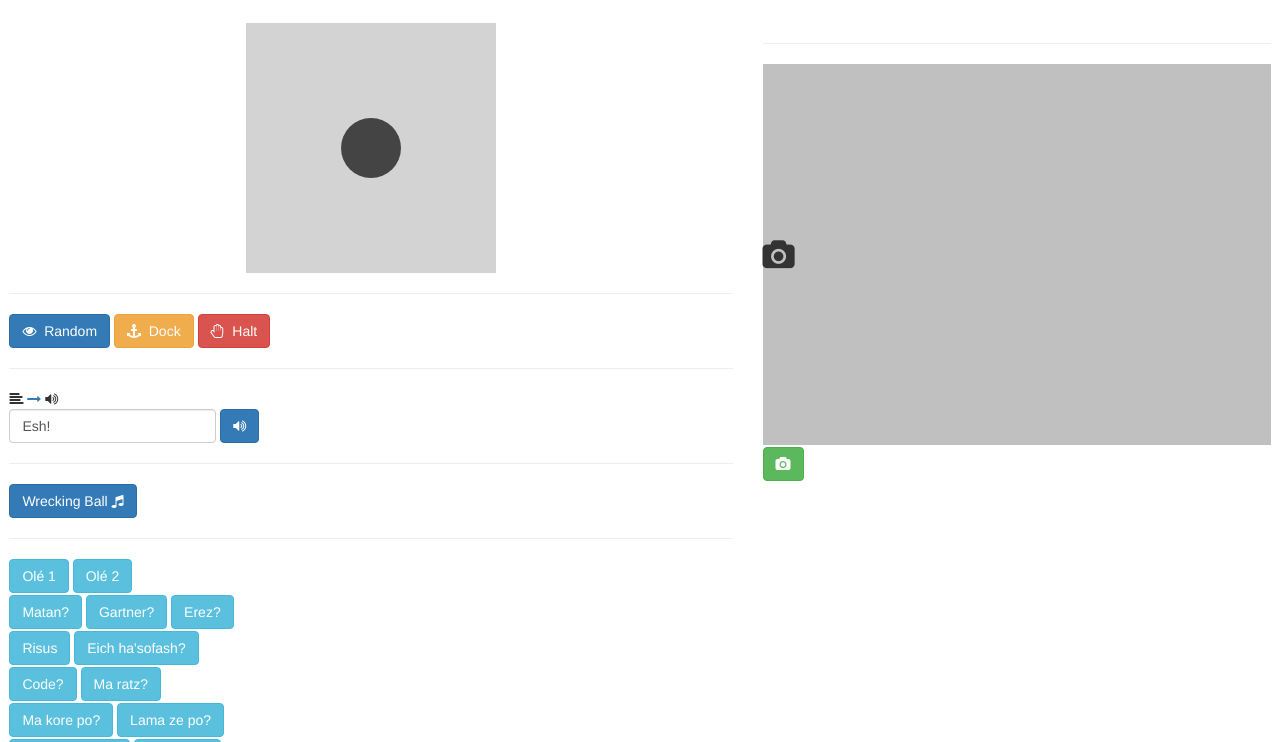
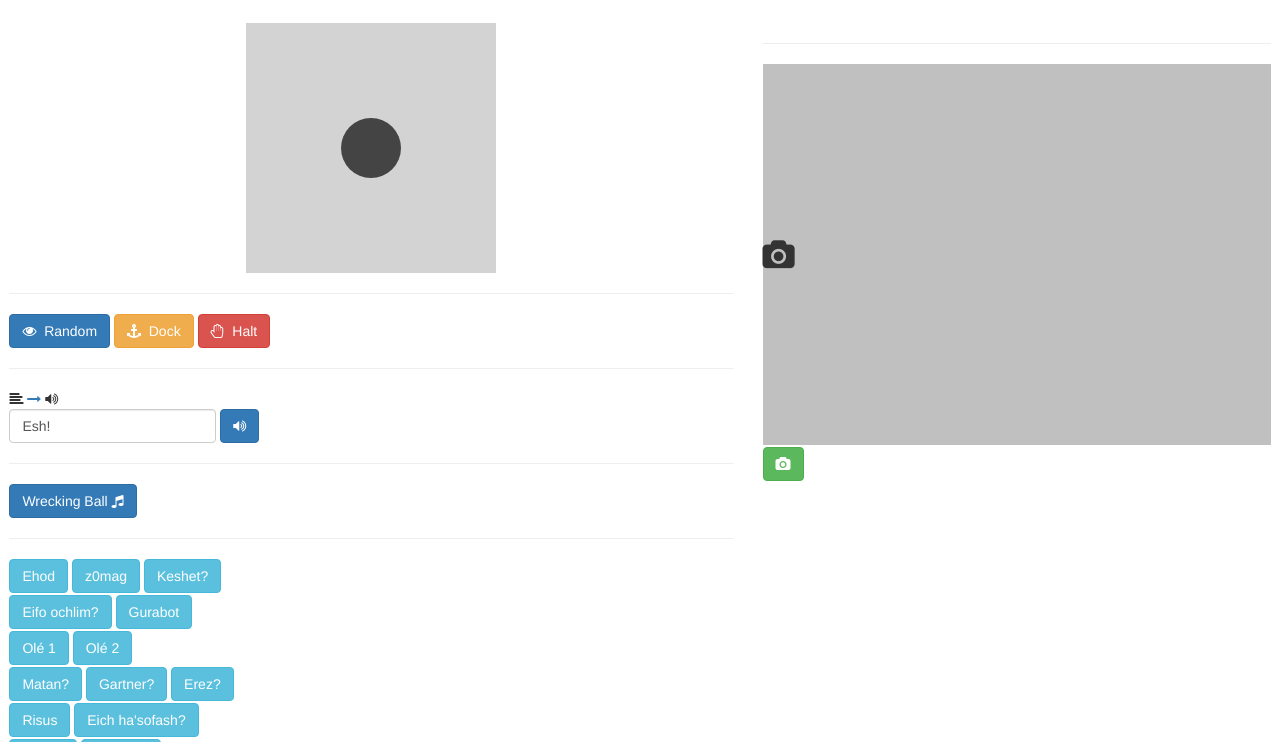
Before and after one commit to rot-13/gurabot, a plain HTML site: page public/index.html in a window 1280 px wide. Shown: the part 58-800 px from the top of the page. Drawn offline with nearby package versions, Linux system fonts and the light colour scheme; no server answers.

Commit message:
New sounds

```diff
--- a/public/index.html
+++ b/public/index.html
@@ -121,6 +121,21 @@
 
 					<div class="row bottom-margin">
 						<div class="col-sm-12">
+							<button type="button" class="btn btn-info btn-command" data-snd=true data-cmd-id="gura/ani_ehod">Ehod</button>
+							<button type="button" class="btn btn-info btn-command" data-snd=true data-cmd-id="gura/zomag">z0mag</button>
+							<button type="button" class="btn btn-info btn-command" data-snd=true data-cmd-id="gura/keshet">Keshet?</button>
+						</div>
+					</div>
+
+					<div class="row bottom-margin">
+						<div class="col-sm-12">
+							<button type="button" class="btn btn-info btn-command" data-snd=true data-cmd-id="gura/eifo_ochlim">Eifo ochlim?</button>
+							<button type="button" class="btn btn-info btn-command" data-snd=true data-cmd-id="gura/gurabot">Gurabot</button>
+						</div>
+					</div>
+
+					<div class="row bottom-margin">
+						<div class="col-sm-12">
 							<button type="button" class="btn btn-info btn-command" data-snd=true data-cmd-id="gura/ole_1">Olé 1</button>
 							<button type="button" class="btn btn-info btn-command" data-snd=true data-cmd-id="gura/ole_2">Olé 2</button>
 						</div>
```
Also changed, not shown: 6 other files.
